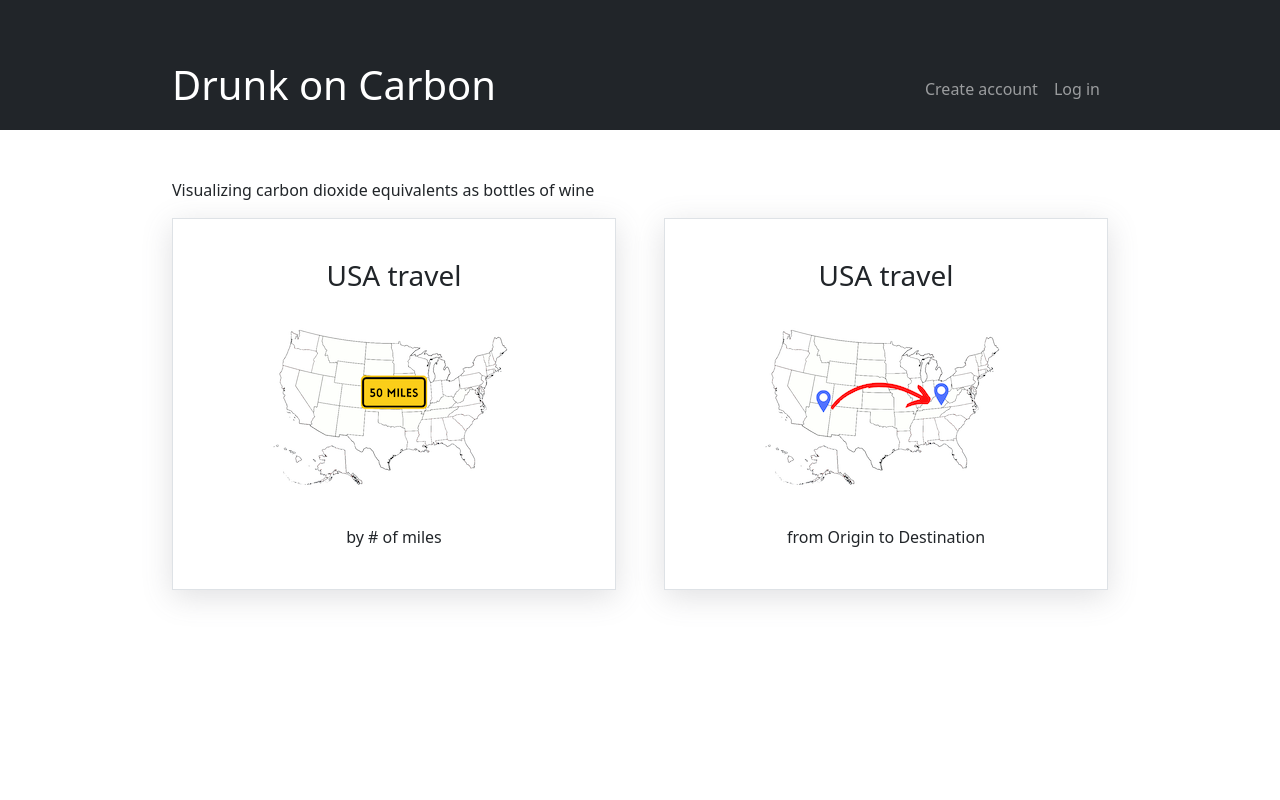
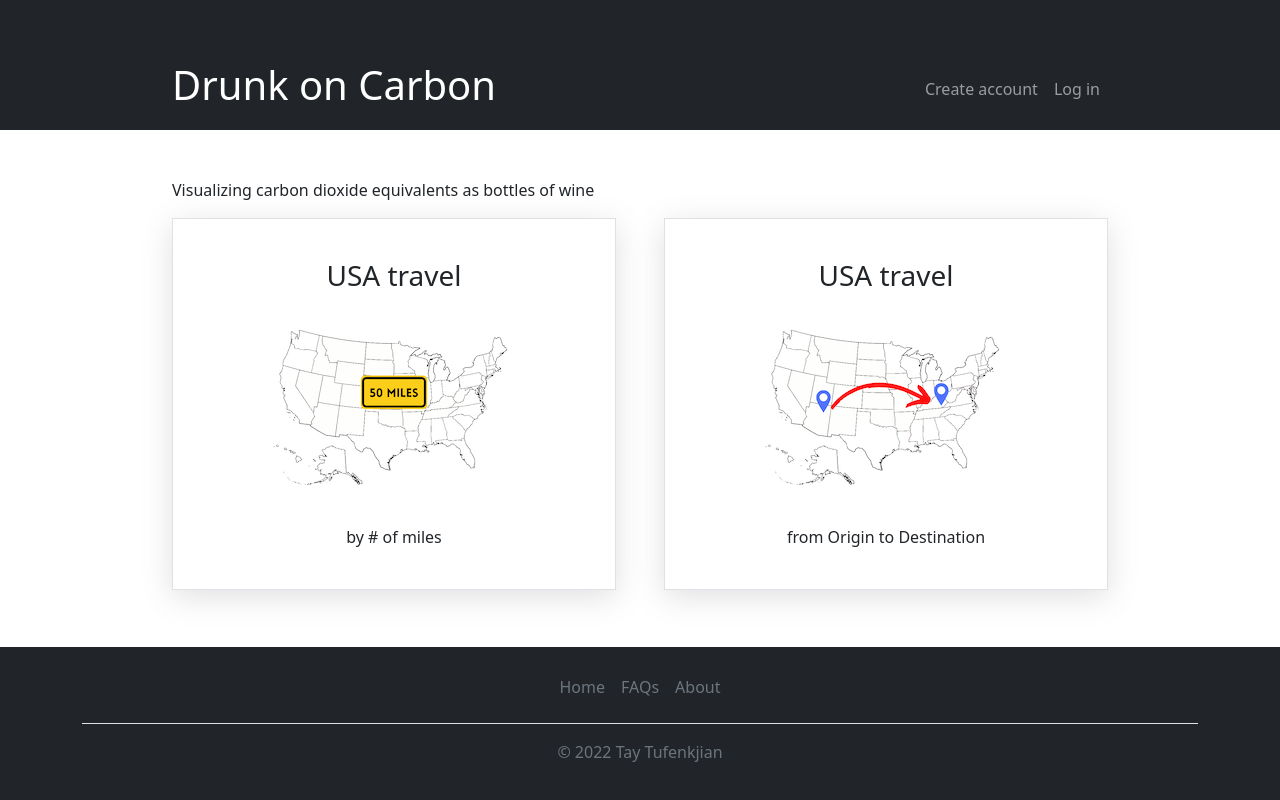
Before and after one commit to TayTufenkjian/drunk-on-carbon, a Django app: page / in a window 1280 px wide. Run offline with Django 4.2, Linux system fonts and the light colour scheme.

Commit message:
added sticky footer

```diff
--- a/carbon/static/styles.css
+++ b/carbon/static/styles.css
@@ -1,3 +1,4 @@
+/* START Animation  */
 /* Fade-in from https://www.geeksforgeeks.org/how-to-create-fade-in-effect-on-page-load-using-css/ */
 @keyframes fadeInAnimation {
     0% {
@@ -19,6 +20,25 @@
     animation-iteration-count: 1;
     animation-fill-mode: forwards;
 }
+
+/* END Animation  */
+
+/* START Sticky Footer Styles */
+body {
+    display: flex;
+    flex-direction: column;
+    height: 100vh;
+}
+
+main {
+    flex: 1 0 auto;
+}
+
+footer {
+    flex-shrink: 0;
+    padding: 20px;
+}
+/* END Sticky Footer Styles */
 
 .all-bottles, .travel-modes, .all-bottles img {
     margin: 1rem 0;
--- a/carbon/templates/layout.html
+++ b/carbon/templates/layout.html
@@ -35,12 +35,23 @@
                 </div>
             </div>
         </nav>
-        <div class="container layout-container">
+        <main class="container layout-container">
             <div class="body-container">
                 {% block body %}
                 {% endblock %}
             </div>
-        </div>
+        </main>
+
+        <footer class="bg-dark">
+            <div class="container">
+                <ul class="nav justify-content-center border-bottom pb-3 mb-3">
+                    <li class="nav-item"><a href="/" class="nav-link px-2 text-muted">Home</a></li>
+                    <li class="nav-item"><a href="#" class="nav-link px-2 text-muted">FAQs</a></li>
+                    <li class="nav-item"><a href="#" class="nav-link px-2 text-muted">About</a></li>
+                  </ul>
+                  <p class="text-center text-muted">© 2022 Tay Tufenkjian</p>
+            </div>
+        </footer>
 
         <!-- Bootstrap Bundle with Popper -->
         <script src="https://cdn.jsdelivr.net/npm/bootstrap@5.1.3/dist/js/bootstrap.bundle.min.js" integrity="sha384-ka7Sk0Gln4gmtz2MlQnikT1wXgYsOg+OMhuP+IlRH9sENBO0LRn5q+8nbTov4+1p" crossorigin="anonymous"></script>
```
